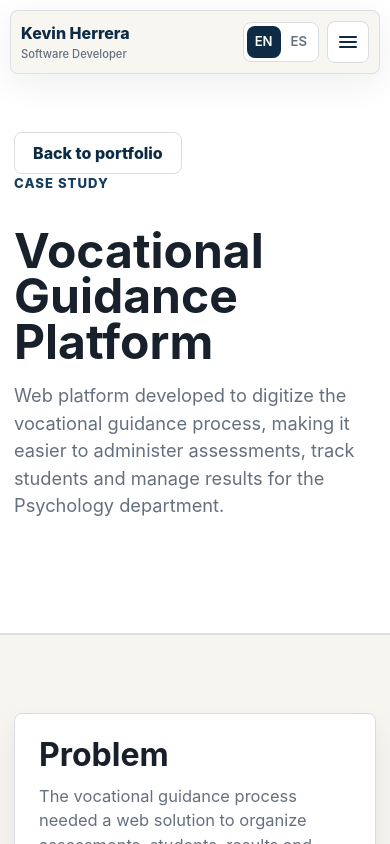
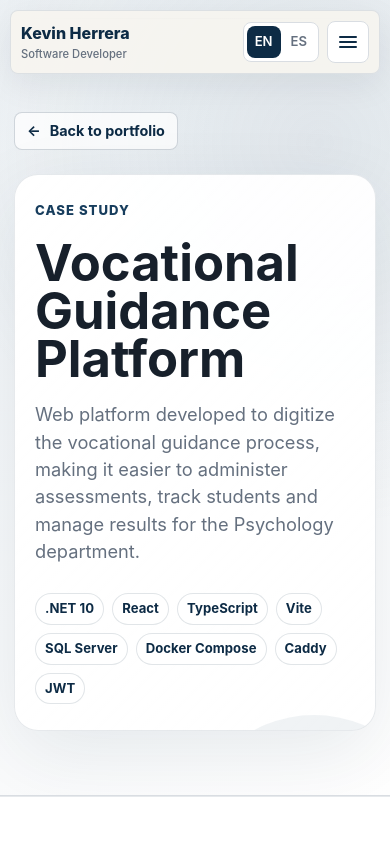
Before and after one commit to kevollex/kevollex.github.io, a React (Vite) app: page /proyectos/orientacion-vocacional in a window 390 px wide. Shown: the top 844 px of the page. Built offline with nearby package versions, Linux system fonts and the light colour scheme.

Commit message:
style: polish portfolio navigation and case study experience

```diff
--- a/src/App.tsx
+++ b/src/App.tsx
@@ -1,9 +1,14 @@
 import { Route, Routes } from 'react-router-dom'
+import PageTransition from './components/PageTransition'
+import ScrollToTop from './components/ScrollToTop'
 import PortfolioPage from './pages/PortfolioPage'
 import VocationalGuidanceCaseStudy from './pages/VocationalGuidanceCaseStudy'
 
 function App() {
   return (
+    <>
+      <ScrollToTop />
+      <PageTransition>
         <Routes>
           <Route path="/" element={<PortfolioPage />} />
           <Route
@@ -11,6 +16,8 @@ function App() {
             element={<VocationalGuidanceCaseStudy />}
           />
         </Routes>
+      </PageTransition>
+    </>
   )
 }
 
--- /dev/null
+++ b/src/components/PageTransition.tsx
@@ -0,0 +1,16 @@
+import { type ReactNode } from 'react'
+import { useLocation } from 'react-router-dom'
+
+type PageTransitionProps = {
+  children: ReactNode
+}
+
+export default function PageTransition({ children }: PageTransitionProps) {
+  const location = useLocation()
+
+  return (
+    <div className="page-transition" key={location.pathname}>
+      {children}
+    </div>
+  )
+}
--- a/src/components/ProjectCard.tsx
+++ b/src/components/ProjectCard.tsx
@@ -1,4 +1,5 @@
-import { Link } from 'react-router-dom'
+import type { MouseEvent } from 'react'
+import { Link, useNavigate } from 'react-router-dom'
 import type { ProjectTranslation } from '../i18n/translations'
 
 type ProjectCardProps = {
@@ -7,7 +8,39 @@ type ProjectCardProps = {
 }
 
 export default function ProjectCard({ project, stackLabel }: ProjectCardProps) {
+  const navigate = useNavigate()
   const hasActions = Boolean(project.route || project.demoUrl || project.url)
+
+  function handleInternalRouteClick(event: MouseEvent<HTMLAnchorElement>) {
+    if (
+      !project.route ||
+      project.route.includes('#') ||
+      event.defaultPrevented ||
+      event.button !== 0 ||
+      event.metaKey ||
+      event.altKey ||
+      event.ctrlKey ||
+      event.shiftKey
+    ) {
+      return
+    }
+
+    event.preventDefault()
+
+    const root = document.documentElement
+    const previousScrollBehavior = root.style.scrollBehavior
+
+    root.classList.add('is-route-switching')
+    root.style.scrollBehavior = 'auto'
+    window.scrollTo({ top: 0, left: 0, behavior: 'auto' })
+
+    navigate(project.route!)
+
+    window.setTimeout(() => {
+      root.classList.remove('is-route-switching')
+      root.style.scrollBehavior = previousScrollBehavior
+    }, 180)
+  }
 
   return (
     <article className="project-card">
@@ -28,7 +61,11 @@ export default function ProjectCard({ project, stackLabel }: ProjectCardProps) {
       {hasActions ? (
         <div className="project-actions">
           {project.route && project.cta ? (
-            <Link className="button project-action primary" to={project.route}>
+            <Link
+              className="button project-action primary"
+              to={project.route}
+              onClick={handleInternalRouteClick}
+            >
               {project.cta}
             </Link>
           ) : null}
--- /dev/null
+++ b/src/components/ScrollToTop.tsx
@@ -0,0 +1,51 @@
+import { useLayoutEffect, useRef } from 'react'
+import { useLocation, useNavigate } from 'react-router-dom'
+
+const hashAliases: Record<string, string> = {
+  about: 'sobre-mi',
+  contact: 'contacto',
+  experience: 'experiencia',
+  projects: 'proyectos',
+  skills: 'habilidades',
+}
+
+export default function ScrollToTop() {
+  const navigate = useNavigate()
+  const { pathname, hash, state } = useLocation()
+  const skipNextScroll = useRef(false)
+  const scrollTarget = (state as { scrollTo?: string } | null)?.scrollTo
+
+  useLayoutEffect(() => {
+    const previousScrollRestoration = window.history.scrollRestoration
+    window.history.scrollRestoration = 'manual'
+
+    return () => {
+      window.history.scrollRestoration = previousScrollRestoration
+    }
+  }, [])
+
+  useLayoutEffect(() => {
+    const root = document.documentElement
+    const previousScrollBehavior = root.style.scrollBehavior
+    root.style.scrollBehavior = 'auto'
+
+    if (skipNextScroll.current) {
+      skipNextScroll.current = false
+    } else if (scrollTarget) {
+      const targetId = hashAliases[scrollTarget] ?? scrollTarget
+      document.getElementById(targetId)?.scrollIntoView({ behavior: 'auto' })
+
+      skipNextScroll.current = true
+      navigate(pathname, { replace: true, state: null })
+    } else if (hash) {
+      const hashId = decodeURIComponent(hash.slice(1))
+      const targetId = hashAliases[hashId] ?? hashId
+      document.getElementById(targetId)?.scrollIntoView({ behavior: 'auto' })
+    } else {
+      window.scrollTo({ top: 0, left: 0, behavior: 'auto' })
+    }
+
+    root.style.scrollBehavior = previousScrollBehavior
+  }, [pathname, hash, scrollTarget, navigate])
+  return null
+}
--- a/src/pages/VocationalGuidanceCaseStudy.tsx
+++ b/src/pages/VocationalGuidanceCaseStudy.tsx
@@ -17,13 +17,23 @@ export default function VocationalGuidanceCaseStudy() {
       <Navbar />
       <main className="case-page">
         <section className="case-hero">
-          <div className="container">
-            <Link className="back-link button secondary" to="/">
+          <div className="container case-hero-inner">
+            <Link className="case-back-link" to="/" state={{ scrollTo: 'projects' }}>
+              <span aria-hidden="true">←</span>
               {caseStudy.back}
             </Link>
-            <p className="eyebrow">{caseStudy.label}</p>
-            <h1>{caseStudy.title}</h1>
-            <p>{caseStudy.summary}</p>
+            <div className="case-hero-panel">
+              <div className="case-hero-content">
+                <p className="eyebrow">{caseStudy.label}</p>
+                <h1>{caseStudy.title}</h1>
+                <p className="case-hero-summary">{caseStudy.summary}</p>
+                <ul className="tag-list case-hero-stack" aria-label={caseStudy.stack.title}>
+                  {caseStudy.stack.items.map((item) => (
+                    <li key={item}>{item}</li>
+                  ))}
+                </ul>
+              </div>
+            </div>
           </div>
         </section>
 
--- a/src/styles/global.css
+++ b/src/styles/global.css
@@ -30,6 +30,7 @@ html {
 }
 
 body {
+  overflow-x: clip;
   margin: 0;
   min-width: 320px;
   color: var(--text);
@@ -674,26 +675,126 @@ h1 {
   font-weight: 780;
 }
 
+.page-transition {
+  min-height: 100vh;
+  animation: page-card-entry 480ms cubic-bezier(0.22, 1, 0.36, 1) backwards;
+  transform-origin: 50% 0;
+}
+
+html.is-route-switching body::before {
+  position: fixed;
+  inset: 0;
+  z-index: 9999;
+  background: linear-gradient(180deg, rgb(247 245 240 / 98%), rgb(247 245 240 / 94%));
+  content: '';
+  pointer-events: none;
+}
+
 .case-page {
   padding-top: 0;
+  overflow-x: clip;
+  background:
+    radial-gradient(circle at top left, rgb(195 212 224 / 20%), transparent 38rem),
+    linear-gradient(180deg, #f7f9fb 0, #ffffff 32rem);
 }
 
 .case-hero {
-  padding: 132px 0 96px;
-  background: #ffffff;
+  position: relative;
+  overflow: hidden;
+  padding: 126px 0 84px;
+  background:
+    radial-gradient(circle at 82% 18%, rgb(113 139 158 / 16%), transparent 24rem),
+    linear-gradient(135deg, rgb(238 242 245 / 88%), rgb(255 255 255 / 86%));
   border-bottom: 1px solid var(--line);
 }
 
+.case-hero::before {
+  position: absolute;
+  inset: 18px 18px auto;
+  height: 1px;
+  background: linear-gradient(90deg, transparent, rgb(13 43 69 / 12%), transparent);
+  content: '';
+}
+
+.case-hero-inner {
+  display: grid;
+  gap: 30px;
+}
+
+.case-back-link {
+  display: inline-flex;
+  width: fit-content;
+  min-height: 38px;
+  align-items: center;
+  gap: 9px;
+  padding: 7px 12px;
+  border: 1px solid rgb(13 43 69 / 18%);
+  border-radius: var(--radius);
+  color: var(--navy);
+  background: rgb(255 255 255 / 72%);
+  font-size: 0.9rem;
+  font-weight: 720;
+  transition:
+    transform 180ms ease,
+    border-color 180ms ease,
+    background-color 180ms ease;
+}
+
+.case-back-link:hover {
+  border-color: rgb(13 43 69 / 34%);
+  background: #ffffff;
+  transform: translateX(-2px);
+}
+
+.case-hero-panel {
+  position: relative;
+  overflow: hidden;
+  max-width: 980px;
+  padding: clamp(28px, 5vw, 58px);
+  border: 1px solid rgb(13 43 69 / 10%);
+  border-radius: 30px;
+  background:
+    linear-gradient(135deg, rgb(255 255 255 / 86%), rgb(255 255 255 / 62%)),
+    rgb(255 255 255 / 78%);
+  box-shadow: 0 24px 80px rgb(13 43 69 / 9%);
+}
+
+.case-hero-panel::after {
+  position: absolute;
+  inset: auto -18% -44% 48%;
+  height: 260px;
+  border-radius: 999px;
+  background: rgb(113 139 158 / 10%);
+  content: '';
+  pointer-events: none;
+}
+
+.case-hero-content {
+  position: relative;
+  z-index: 1;
+  max-width: 920px;
+}
+
 .case-hero h1 {
-  max-width: 920px;
-  margin-top: 34px;
+  margin-top: 18px;
   font-size: clamp(3rem, 7vw, 6rem);
 }
 
-.case-hero p:not(.eyebrow) {
+.case-hero-summary {
   max-width: 780px;
   color: var(--muted);
   font-size: 1.14rem;
+}
+
+.case-hero-stack {
+  padding: 0;
+  margin: 28px 0 0;
+  list-style: none;
+}
+
+.case-hero-stack li {
+  border-color: rgb(13 43 69 / 12%);
+  background: rgb(255 255 255 / 68%);
 }
 
 .case-grid {
@@ -967,6 +1068,18 @@ h1 {
   }
 }
 
+@keyframes page-card-entry {
+  from {
+    opacity: 0;
+    transform: translateX(28px) scale(0.992);
+  }
+
+  to {
+    opacity: 1;
+    transform: translateX(0) scale(1);
+  }
+}
+
 @keyframes tech-float {
   0%,
   100% {
@@ -1101,6 +1214,27 @@ h1 {
     padding-bottom: 72px;
   }
 
+  .case-hero {
+    padding: 112px 0 64px;
+  }
+
+  .case-hero-inner {
+    gap: 24px;
+  }
+
+  .case-hero-panel {
+    padding: 26px 20px;
+    border-radius: 24px;
+  }
+
+  .case-hero h1 {
+    font-size: clamp(2.55rem, 13vw, 4rem);
+  }
+
+  .case-back-link {
+    width: fit-content;
+  }
+
   .section {
     border-top: 1px solid rgb(13 43 69 / 10%);
     padding: 78px 0;
@@ -1194,7 +1328,10 @@ h1 {
   }
 
   .reveal,
-  .hero-copy {
+  .hero-copy,
+  .case-hero-content,
+  .page-transition {
+    animation: none;
     opacity: 1;
     transform: none;
   }
```
Lines whose indentation alone changed are shown as unchanged.
